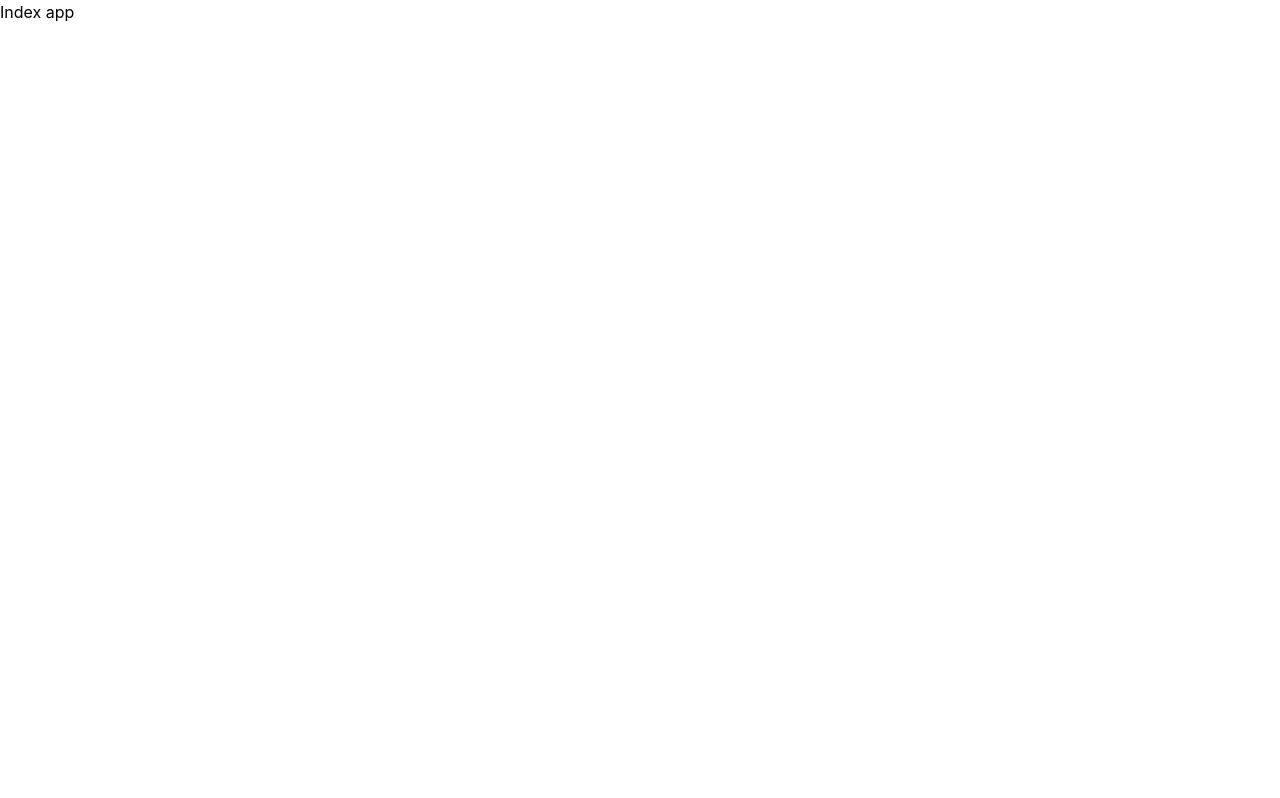
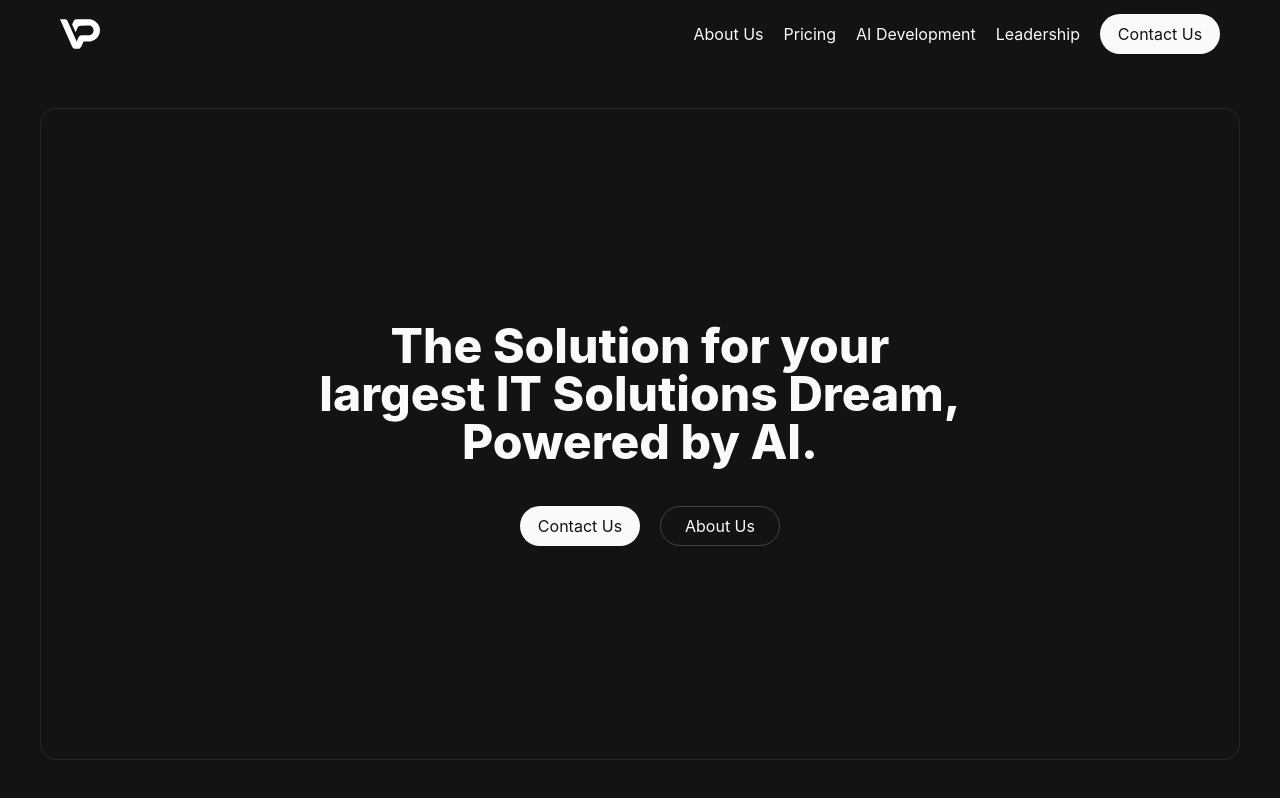
Before and after one commit to OGVithanage/Vithanage-Group-Website, a React (Vite) app: page / in a window 1280 px wide. Built offline with nearby package versions, Linux system fonts and the light colour scheme.

Commit message:
Fina adjustments

```diff
--- a/src/App.tsx
+++ b/src/App.tsx
@@ -1,6 +1,10 @@
+import HomePage from "./homePage"
+
 function App() {
   return (
-    <h1>Index app</h1>
+    <div className="w-full h-screen bg-background">
+      <HomePage />
+    </div>
   )
 }
 
--- /dev/null
+++ b/src/components/header.tsx
@@ -0,0 +1,18 @@
+function Header() {
+    return(
+        <div className="w-full h-17 bg-background flex items-center pl-15 pr-15 justify-between">
+            <div>
+                <img src="/VPay_logo_White.svg" className="w-10 h-10" />
+            </div>
+            <div className="flex flex-row items-center">
+                <h1 className="text-l text-foreground ml-5 cursor-pointer">About Us</h1>
+                <h1 className="text-l text-foreground ml-5 cursor-pointer">Pricing</h1>
+                <h1 className="text-l text-foreground ml-5 cursor-pointer">AI Development</h1>
+                <h1 className="text-l text-foreground ml-5 cursor-pointer">Leadership</h1>
+                <button className="text-l text-background ml-5 cursor-pointer w-30 h-10 bg-foreground rounded-3xl">Contact Us</button>
+            </div>
+        </div>
+    )
+}
+
+export default Header;
--- /dev/null
+++ b/src/homePage.tsx
@@ -0,0 +1,24 @@
+import Header from "./components/header";
+
+function HomePage() {
+    return(
+        <div>
+            <div className="w-screen h-screen flex flex-col">
+                <Header />
+                <div className="flex-1 p-10">
+                    <div className="w-full h-full border border-ring/20 rounded-2xl flex items-center justify-center">
+                        <div className="w-[55%]">
+                            <h1 className="text-foreground text-5xl font-extrabold text-center">The Solution for your largest IT Solutions Dream, Powered by AI.</h1>
+                            <div className="flex items-center justify-center mt-10">
+                                <button className="text-l text-background ml-5 cursor-pointer w-30 h-10 bg-foreground rounded-3xl">Contact Us</button>
+                                <button className="text-l text-foreground ml-5 cursor-pointer w-30 h-10 rounded-3xl border border-ring/50">About Us</button>
+                            </div>
+                        </div>
+                    </div>
+                </div>
+            </div>
+        </div>
+    )
+}
+
+export default HomePage;
--- a/src/index.css
+++ b/src/index.css
@@ -1 +1,65 @@
 @import "tailwindcss";
+
+@theme {
+    --color-background: #131315;
+    --color-foreground: #fafafa;
+    --color-card: #171717;
+    --color-card-foreground: #fafafa;
+    --color-popover: #262626;
+    --color-popover-foreground: #fafafa;
+    --color-primary: #9ba4d4;
+    --color-primary-foreground: #171717;
+    --color-secondary: #262626;
+    --color-secondary-foreground: #fafafa;
+    --color-muted: #262626;
+    --color-muted-foreground: #a1a1a1;
+    --color-accent: #404040;
+    --color-accent-foreground: #fafafa;
+    --color-destructive: #ff6467;
+    --color-destructive-foreground: #fafafa;
+    --color-border: #282828;
+    --color-input: #343434;
+    --color-ring: #737373;
+    --color-chart-1: #91c5ff;
+    --color-chart-2: #3a81f6;
+    --color-chart-3: #2563ef;
+    --color-chart-4: #1a4eda;
+    --color-chart-5: #1f3fad;
+    --color-sidebar: #171717;
+    --color-sidebar-foreground: #fafafa;
+    --color-sidebar-primary: #1447e6;
+    --color-sidebar-primary-foreground: #fafafa;
+    --color-sidebar-accent: #262626;
+    --color-sidebar-accent-foreground: #fafafa;
+    --color-sidebar-border: #282828;
+    --color-sidebar-ring: #525252;
+}
+
+@keyframes br-spin {
+    from {
+        transform: rotate(0deg);
+    }
+    to {
+        transform: rotate(360deg);
+    }
+}
+
+/* Chrome, Edge, Safari */
+::-webkit-scrollbar {
+  width: 8px;
+}
+
+::-webkit-scrollbar-track {
+  background: transparent;
+}
+
+::-webkit-scrollbar-thumb {
+  background: #888;
+  border-radius: 4px;
+}
+
+/* Firefox */
+* {
+  scrollbar-width: thin;
+  scrollbar-color: #888 transparent;
+}
```
Also changed, not shown: public/VPay_logo_White.svg (added).
